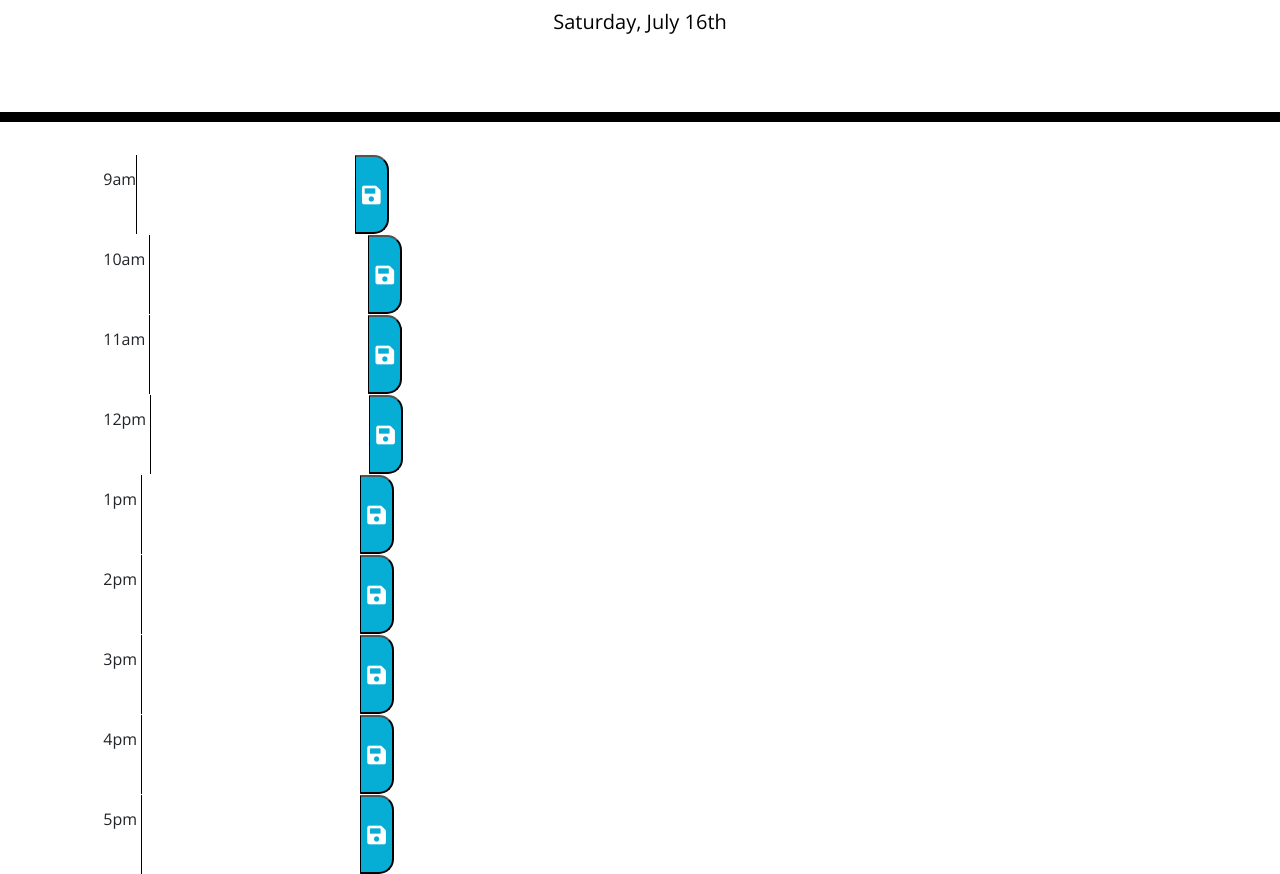
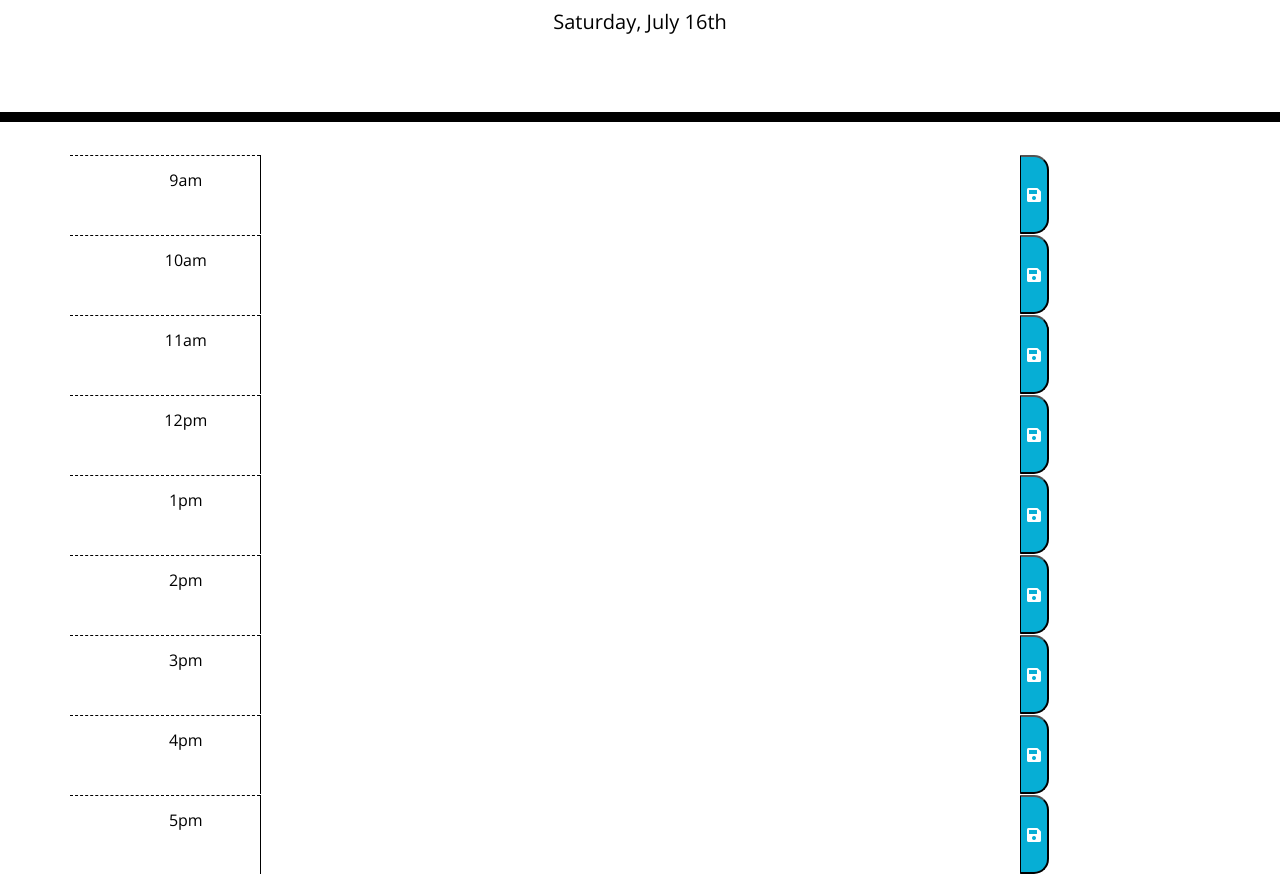
Before and after one commit to CoryCarroll/project-tracker, a plain HTML site: page index.html in a window 1280 px wide. Shown: the part 182-1056 px from the top of the page. Drawn offline with nearby package versions, Linux system fonts and the light colour scheme.

Commit message:
cleaned up html file

```diff
--- a/index.html
+++ b/index.html
@@ -30,69 +30,69 @@
     </header>
     <div class="container">
       <!-- Timeblocks go here -->
-      <form class="row">
-      <div id="hour-9" class="time-block">
+      <div id="hour-9" class="row time-block">
+        <div class="col-md-2 hour">
           9am
         </div>
-      <textarea name="Reminder" id="reminderArea" class="discription"></textarea>
-      <button class="saveBtn"></button>
-    </form>
-    <form class="row">
-      <div id="hour-10" class="time-block">
+        <textarea class="col-md-8 description"></textarea>
+        <button class="saveBtn"><i class="fas fa-save"></i></button>
+      </div>
+      <div id="hour-10" class="row time-block">
+        <div class="col-md-2 hour">
           10am
         </div>
-      <textarea name="Reminder" id="reminderArea" class="reminder"></textarea>
-      <button class="saveBtn"></button>
-    </form>
-      <form class="row">
-      <div id="hour-11" class="time-block">
+        <textarea class="col-md-8 description"></textarea>
+        <button class="saveBtn"><i class="fas fa-save"></i></button>
+      </div>
+      <div id="hour-11" class="row time-block">
+        <div class="col-md-2 hour">
           11am
         </div>
-      <textarea name="Reminder" id="reminderArea" class="reminder"></textarea>
-      <button class="saveBtn"></button>
-    </form>
-      <form class="row">
-      <div id="hour-12" class="time-block">
+        <textarea class="col-md-8 description"></textarea>
+        <button class="saveBtn"><i class="fas fa-save"></i></button>
+      </div>
+      <div id="hour-12" class="row time-block">
+        <div class="col-md-2 hour">
           12pm
         </div>
-      <textarea name="Reminder" id="reminderArea" class="reminder"></textarea>
-      <button class="saveBtn"></button>
-    </form>
-      <form class="row">
-      <div id="hour-1" class="time-block">
+        <textarea class="col-md-8 description"></textarea>
+        <button class="saveBtn"><i class="fas fa-save"></i></button>
+      </div>
+      <div id="hour-13" class="row time-block">
+        <div class="col-md-2 hour">
           1pm
         </div>
-      <textarea name="Reminder" id="reminderArea" class="reminder"></textarea>
-      <button class="saveBtn"></button>
-    </form>
-      <form class="row">
-      <div id="hour-2" class="time-block">
+        <textarea class="col-md-8 description"></textarea>
+        <button class="saveBtn"><i class="fas fa-save"></i></button>
+      </div>
+      <div id="hour-14" class="row time-block">
+        <div class="col-md-2 hour">
           2pm
         </div>
-      <textarea name="Reminder" id="reminderArea" class="reminder"></textarea>
-      <button class="saveBtn"></button>
-    </form>
-      <form class="row">
-      <div id="hour-3" class="time-block">
+        <textarea class="col-md-8 description"></textarea>
+        <button class="saveBtn"><i class="fas fa-save"></i></button>
+      </div>
+      <div id="hour-15" class="row time-block">
+        <div class="col-md-2 hour">
           3pm
         </div>
-      <textarea name="Reminder" id="reminderArea" class="reminder"></textarea>
-      <button class="saveBtn"></button>
-    </form>
-      <form class="row">
-      <div id="hour-4" class="time-block">
+        <textarea class="col-md-8 description"></textarea>
+        <button class="saveBtn"><i class="fas fa-save"></i></button>
+      </div>
+      <div id="hour-16" class="row time-block">
+        <div class="col-md-2 hour">
           4pm
         </div>
-      <textarea name="Reminder" id="reminderArea" class="reminder"></textarea>
-      <button class="saveBtn"></button>
-    </form>
-      <form class="row">
-      <div id="hour-5" class="time-block">
+        <textarea class="col-md-8 description"></textarea>
+        <button class="saveBtn"><i class="fas fa-save"></i></button>
+      </div>
+      <div id="hour-17" class="row time-block">
+        <div class="col-md-2 hour">
           5pm
         </div>
-      <textarea name="Reminder" id="reminderArea" class="reminder"></textarea>
-      <button class="saveBtn"></button>
-    </form>
+        <textarea class="col-md-8 description"></textarea>
+        <button class="saveBtn"><i class="fas fa-save"></i></button>
+      </div>
     </div>
 
     <script src="https://cdnjs.cloudflare.com/ajax/libs/jquery/3.2.1/jquery.min.js"></script>
--- a/script.js
+++ b/script.js
@@ -7,32 +7,19 @@ getDate();
 
 // Creating save button icon
 var saveBtn = $('.saveBtn');
-var saveButton = $("<i class ='fas fa-save fa-lg'></i>")
-saveBtn.append(saveButton);
 
 // Create click event for save button
-$("saveBtn").on('click', function(event) {
+$("#saveBtn").on('click', function(event) {
     event.preventDefault();
-    var saveIndex = $(this).siblings(".description").children(".future").attr("id");
-    saveIndex.reminder = $(this).siblings(".description").childern(".future").val();
-    console.log(saveIndex);
-    saveReminders();
-    showReminders();
 })
 
 // Creates past present future classes depending on time of day
-var plannerData = $("#reminder");
-plannerData.attr("id", currentHour.id);
-if (currentHour.time < moment().format("HH")) {
-    plannerData.attr ({
-        "class": "past",
-    })
-    } else if (currentHour.time === moment().format("HH")) {
-        plannerData.attr ({
-            "class": "present"
-        })
-    } else if (currentHour.time > moment().format("HH")) {
-        plannerData.attr ({
-            "class": "future"
-        })
+var plannerData = $("#hour-9");
+var currentHour = moment().format('hh');
+    if (currentHour < moment().format("hh")) {
+    plannerData.addClass('past');
+    } else if (currentHour.time === moment().format("hh")) {
+        plannerData.addClass('present');
+    } else if (currentHour.time > moment().format("hh")) {
+        plannerData.addClass('future');
     };
```
Lines whose indentation alone changed are shown as unchanged.
